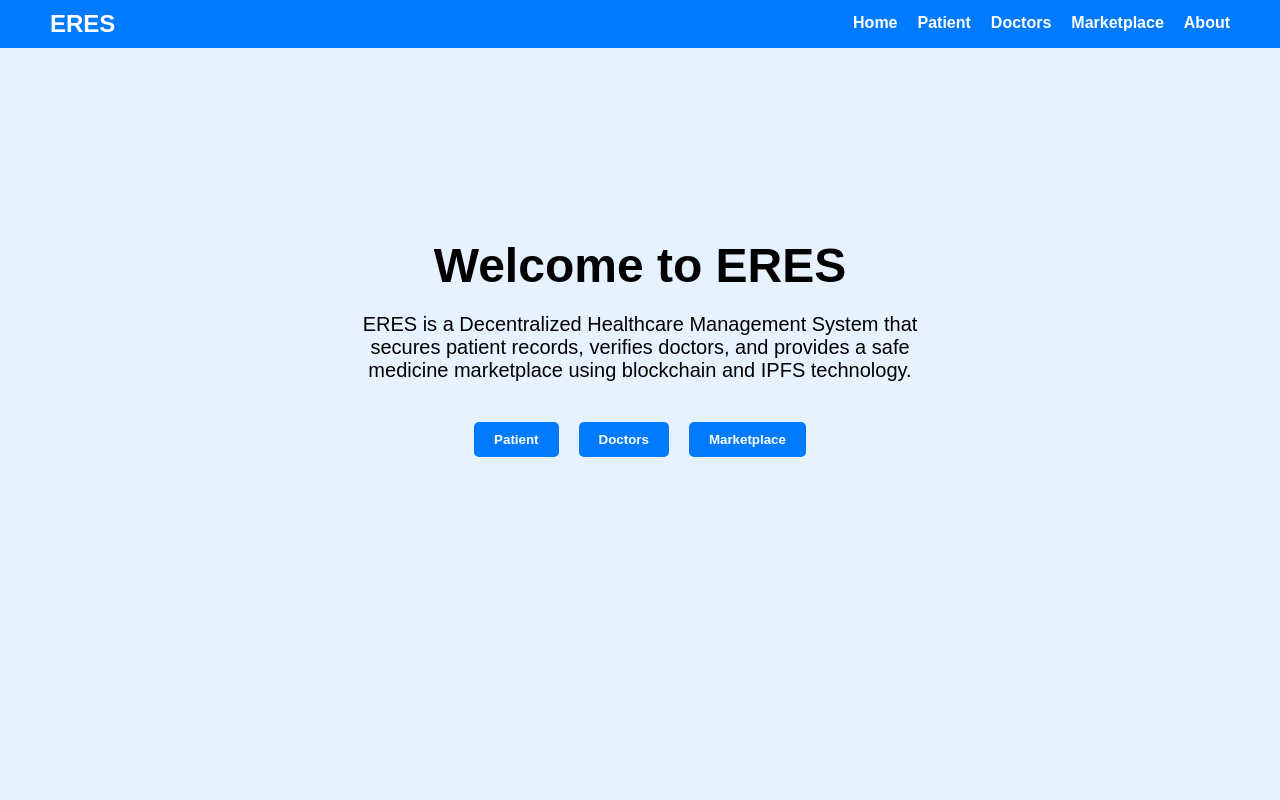
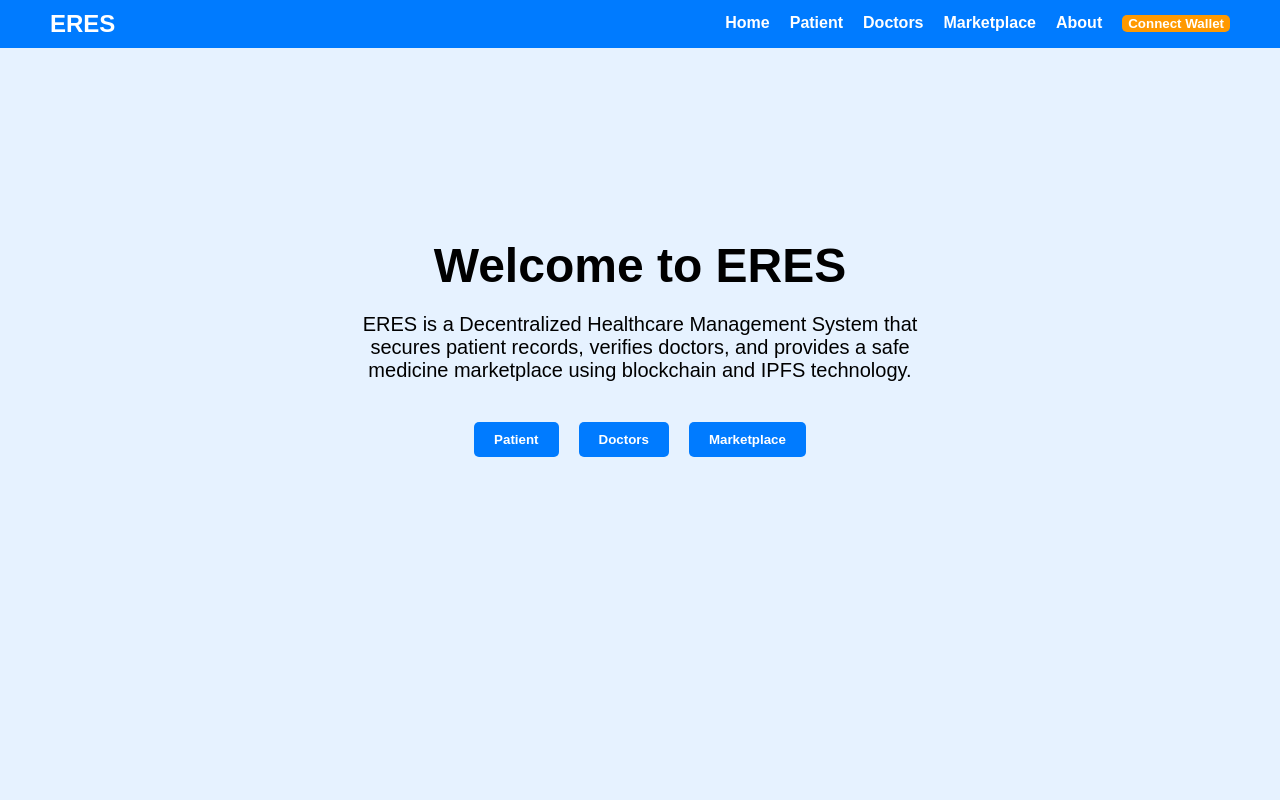
Before and after one commit to Divyansh089/Health-Management-Dapp, a React (Vite) app: page / in a window 1280 px wide. Shown: the top 800 px of the page. Built offline with nearby package versions, Linux system fonts and the light colour scheme.

Commit message:
MetaMask Connected

```diff
--- a/package.json
+++ b/package.json
@@ -12,7 +12,7 @@
   "dependencies": {
     "axios": "^1.6.8",
     "dotenv": "^16.4.7",
-    "ethers": "^5.7.2",
+    "ethers": "^5.8.0",
     "openai": "^4.52.7",
     "react": "^19.1.1",
     "react-dom": "^19.1.1",
--- /dev/null
+++ b/src/components/MetaMaskLogin.jsx
@@ -0,0 +1,47 @@
+// MetaMaskLogin.js
+import React, { useState } from 'react';
+import { ethers } from 'ethers';
+
+function MetaMaskLogin() {
+  const [account, setAccount] = useState(null);
+
+  const connectWallet = async () => {
+    if (window.ethereum) {
+      try {
+        const accounts = await window.ethereum.request({ method: "eth_requestAccounts" });
+        setAccount(accounts[0]);
+      } catch (error) {
+        console.error("User rejected request:", error);
+      }
+    } else {
+      alert("MetaMask not detected! Please install MetaMask extension.");
+    }
+  };
+
+  return (
+    <div>
+      {account ? (
+        <span style={{ color: 'white', fontWeight: 'bold' }}>
+          {account.slice(0, 6)}...{account.slice(-4)}
+        </span>
+      ) : (
+        <button
+          onClick={connectWallet}
+          style={{
+            // padding: '8px 15px',
+            backgroundColor: '#ff9900',
+            color: 'white',
+            border: 'none',
+            borderRadius: '5px',
+            cursor: 'pointer',
+            fontWeight: 'bold'
+          }}
+        >
+          Connect Wallet
+        </button>
+      )}
+    </div>
+  );
+}
+
+export default MetaMaskLogin;
--- a/src/components/Navbar.jsx
+++ b/src/components/Navbar.jsx
@@ -1,6 +1,7 @@
 import React from 'react';
 import { Link } from 'react-router-dom';
 import './Navbar.css';
+import MetaMaskLogin from './MetamaskLogin';
 
 function Navbar() {
   return (
@@ -12,6 +13,7 @@ function Navbar() {
         <Link to="/doctors" className="nav-link">Doctors</Link>
         <Link to="/marketplace" className="nav-link">Marketplace</Link>
         <Link to="/about" className="nav-link">About</Link>
+        <MetaMaskLogin/>
       </div>
     </nav>
   );
```
Also changed, not shown: 1 other file (tests, documents, lock files or other folders).
